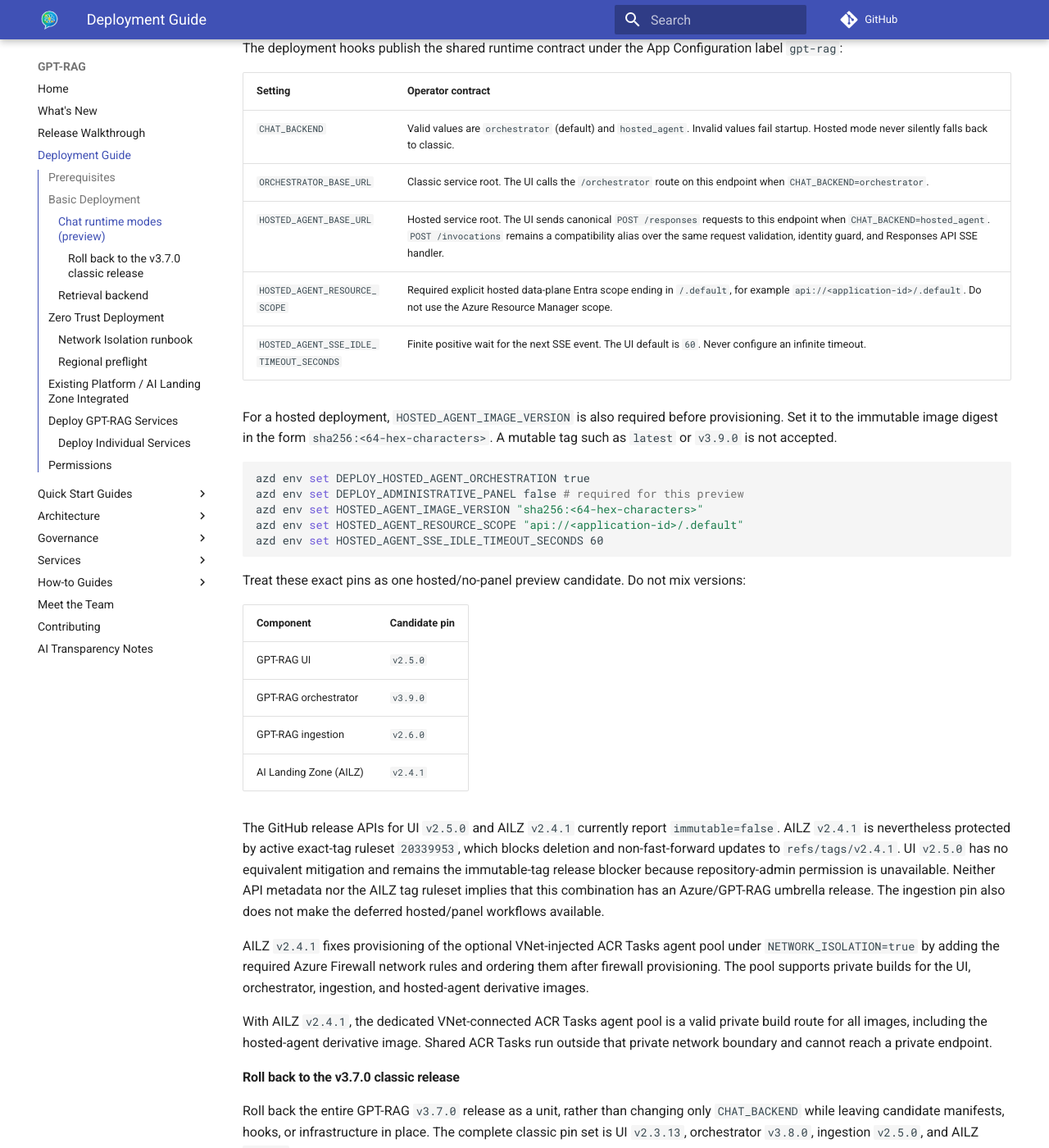
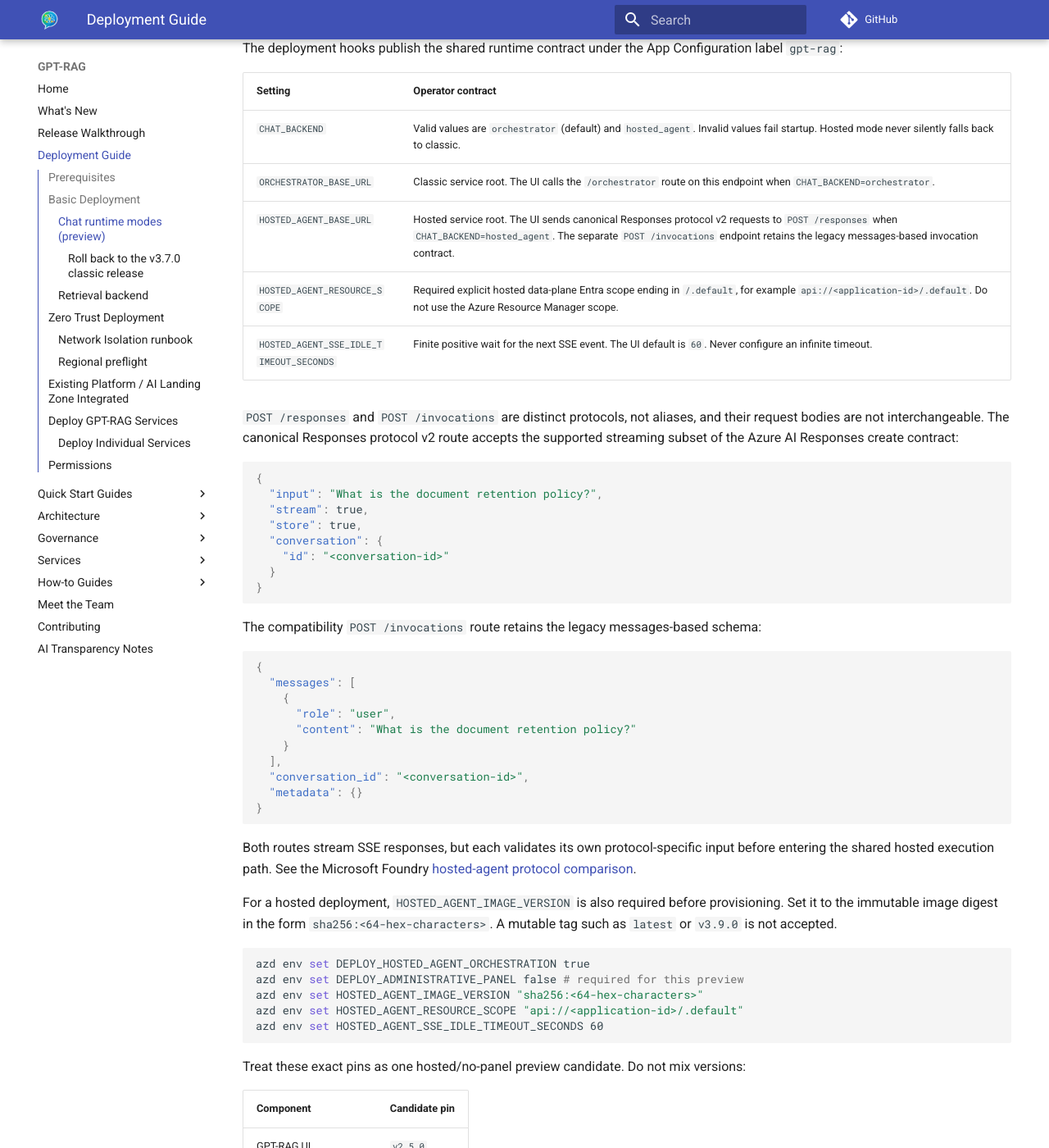
Before and after one commit to Azure/GPT-RAG, an MkDocs documentation site: the page built from docs/deploy.md, in a window 1280 px wide and 1400 px high, scrolled down 2166 px. Shown: the whole window at 82% size. Built offline with MkDocs 1.6.1 and Material for MkDocs 9.7.7, drawn with Linux system fonts in a browser that asks for light colours; comment, search, counter and statistics services are not loaded.

Commit message:
docs: distinguish hosted route protocols
Co-authored-by: Copilot App <223556219+Copilot@users.noreply.github.com>

````diff
--- a/docs/deploy.md
+++ b/docs/deploy.md
@@ -69,9 +69,39 @@ The deployment hooks publish the shared runtime contract under the App Configura
 | --- | --- |
 | `CHAT_BACKEND` | Valid values are `orchestrator` (default) and `hosted_agent`. Invalid values fail startup. Hosted mode never silently falls back to classic. |
 | `ORCHESTRATOR_BASE_URL` | Classic service root. The UI calls the `/orchestrator` route on this endpoint when `CHAT_BACKEND=orchestrator`. |
-| `HOSTED_AGENT_BASE_URL` | Hosted service root. The UI sends canonical `POST /responses` requests to this endpoint when `CHAT_BACKEND=hosted_agent`. `POST /invocations` remains a compatibility alias over the same request validation, identity guard, and Responses API SSE handler. |
+| `HOSTED_AGENT_BASE_URL` | Hosted service root. The UI sends canonical Responses protocol v2 requests to `POST /responses` when `CHAT_BACKEND=hosted_agent`. The separate `POST /invocations` endpoint retains the legacy messages-based invocation contract. |
 | `HOSTED_AGENT_RESOURCE_SCOPE` | Required explicit hosted data-plane Entra scope ending in `/.default`, for example `api://<application-id>/.default`. Do not use the Azure Resource Manager scope. |
 | `HOSTED_AGENT_SSE_IDLE_TIMEOUT_SECONDS` | Finite positive wait for the next SSE event. The UI default is `60`. Never configure an infinite timeout. |
+
+`POST /responses` and `POST /invocations` are distinct protocols, not aliases, and their request bodies are not interchangeable. The canonical Responses protocol v2 route accepts the supported streaming subset of the Azure AI Responses create contract:
+
+```json
+{
+  "input": "What is the document retention policy?",
+  "stream": true,
+  "store": true,
+  "conversation": {
+    "id": "<conversation-id>"
+  }
+}
+```
+
+The compatibility `POST /invocations` route retains the legacy messages-based schema:
+
+```json
+{
+  "messages": [
+    {
+      "role": "user",
+      "content": "What is the document retention policy?"
+    }
+  ],
+  "conversation_id": "<conversation-id>",
+  "metadata": {}
+}
+```
+
+Both routes stream SSE responses, but each validates its own protocol-specific input before entering the shared hosted execution path. See the Microsoft Foundry [hosted-agent protocol comparison](https://learn.microsoft.com/azure/foundry/agents/concepts/hosted-agents#key-concepts).
 
 For a hosted deployment, `HOSTED_AGENT_IMAGE_VERSION` is also required before provisioning. Set it to the immutable image digest in the form `sha256:<64-hex-characters>`. A mutable tag such as `latest` or `v3.9.0` is not accepted.
 
````
